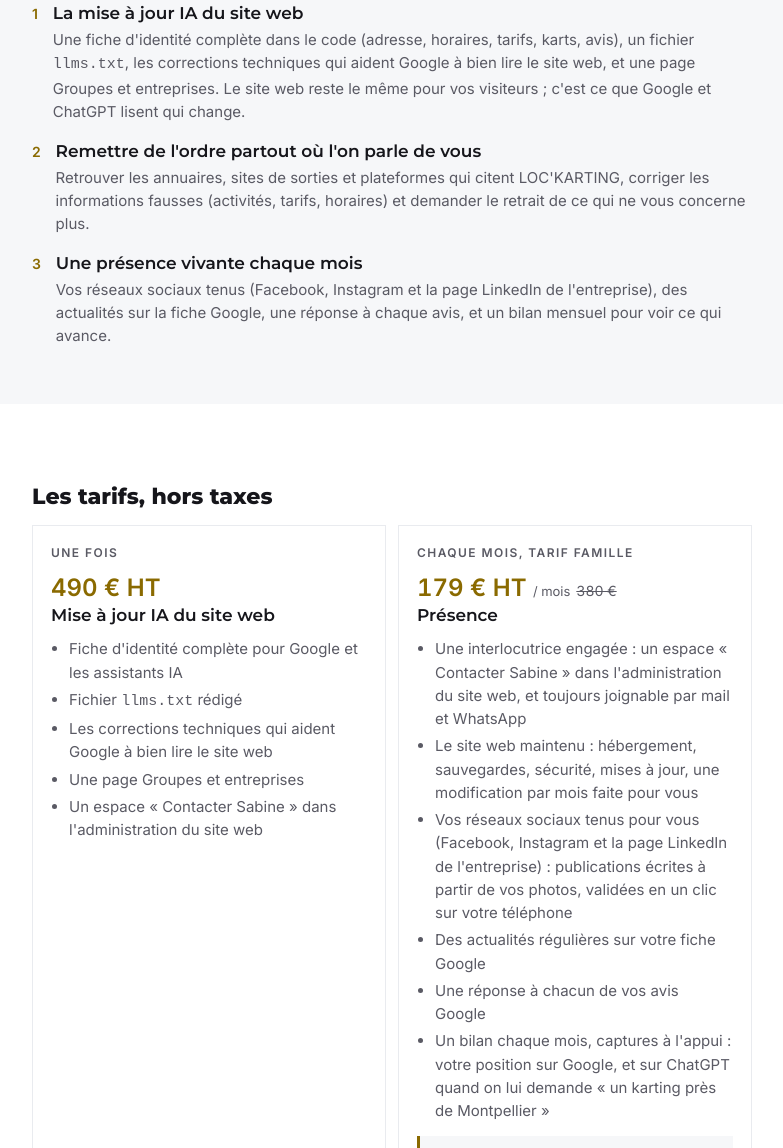
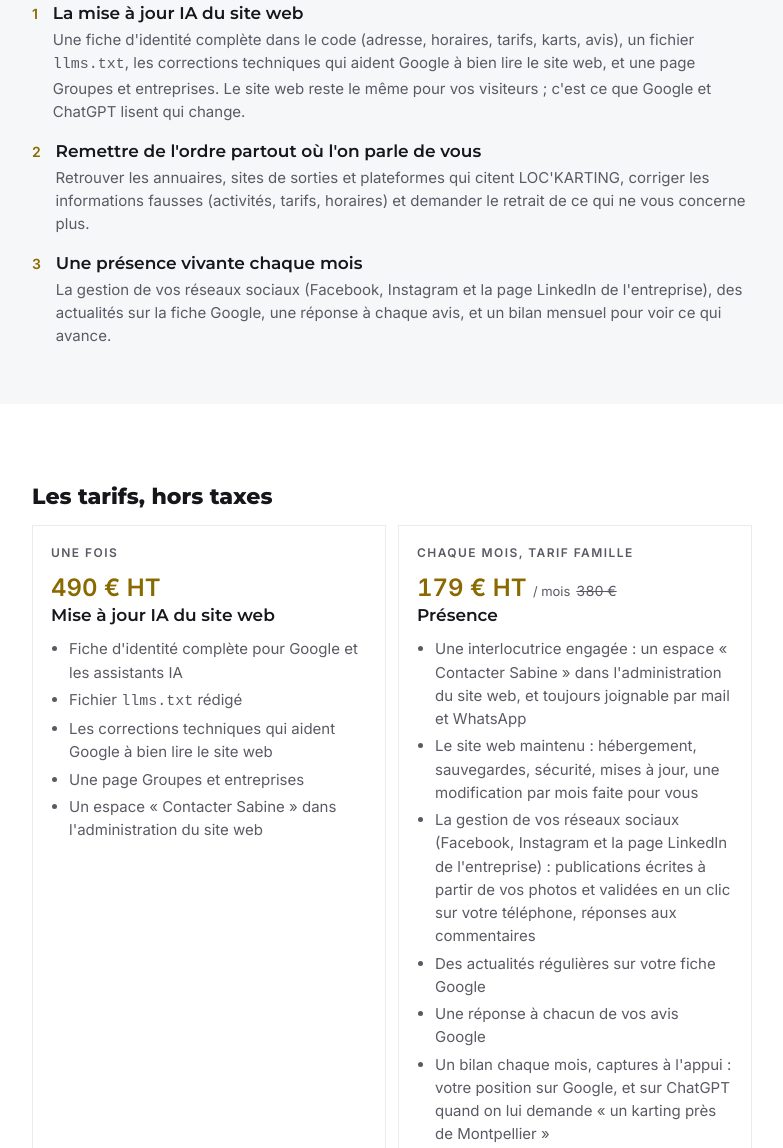
Before and after one commit to taggaddaaaa/LP_sabine, a plain HTML site: page audit/lockarting/index.html in a window 1280 px wide. Shown: the part 2022-3170 px from the top of the page, without its empty margins (248-1031 px from the left). Drawn offline with Linux system fonts and the light colour scheme.

Commit message:
audit pages: lockarting social media wording
Co-Authored-By: Claude Opus 5.5 <noreply@anthropic.com>
Claude-Session: https://claude.ai/code/session_01Kup81AJnRpHXNWMQD1vH7b

```diff
--- a/audit/lockarting/index.html
+++ b/audit/lockarting/index.html
@@ -109,7 +109,7 @@ footer a{color:var(--muted)}
   <div class="steps">
     <div class="step"><span class="n">1</span><div><h3>La mise à jour IA du site web</h3><p>Une fiche d'identité complète dans le code (adresse, horaires, tarifs, karts, avis), un fichier <code>llms.txt</code>, les corrections techniques qui aident Google à bien lire le site web, et une page Groupes et entreprises. Le site web reste le même pour vos visiteurs ; c'est ce que Google et ChatGPT lisent qui change.</p></div></div>
     <div class="step"><span class="n">2</span><div><h3>Remettre de l'ordre partout où l'on parle de vous</h3><p>Retrouver les annuaires, sites de sorties et plateformes qui citent LOC'KARTING, corriger les informations fausses (activités, tarifs, horaires) et demander le retrait de ce qui ne vous concerne plus.</p></div></div>
-    <div class="step"><span class="n">3</span><div><h3>Une présence vivante chaque mois</h3><p>Vos réseaux sociaux tenus (Facebook, Instagram et la page LinkedIn de l'entreprise), des actualités sur la fiche Google, une réponse à chaque avis, et un bilan mensuel pour voir ce qui avance.</p></div></div>
+    <div class="step"><span class="n">3</span><div><h3>Une présence vivante chaque mois</h3><p>La gestion de vos réseaux sociaux (Facebook, Instagram et la page LinkedIn de l'entreprise), des actualités sur la fiche Google, une réponse à chaque avis, et un bilan mensuel pour voir ce qui avance.</p></div></div>
   </div>
 </section></div></div>
 
@@ -117,7 +117,7 @@ footer a{color:var(--muted)}
   <h2>Les tarifs, hors taxes</h2>
   <div class="offer">
     <div class="plan"><div class="eyebrow">Une fois</div><div class="price">490 € HT</div><h3>Mise à jour IA du site web</h3><ul><li>Fiche d'identité complète pour Google et les assistants IA</li><li>Fichier <code>llms.txt</code> rédigé</li><li>Les corrections techniques qui aident Google à bien lire le site web</li><li>Une page Groupes et entreprises</li><li>Un espace « Contacter Sabine » dans l'administration du site web</li></ul></div>
-    <div class="plan"><div class="eyebrow">Chaque mois, tarif famille</div><div class="price">179 € HT <small>/ mois</small><span class="was">380 €</span></div><h3>Présence</h3><ul><li>Une interlocutrice engagée : un espace « Contacter Sabine » dans l'administration du site web, et toujours joignable par mail et WhatsApp</li><li>Le site web maintenu : hébergement, sauvegardes, sécurité, mises à jour, une modification par mois faite pour vous</li><li>Vos réseaux sociaux tenus pour vous (Facebook, Instagram et la page LinkedIn de l'entreprise) : publications écrites à partir de vos photos, validées en un clic sur votre téléphone</li><li>Des actualités régulières sur votre fiche Google</li><li>Une réponse à chacun de vos avis Google</li><li>Un bilan chaque mois, captures à l'appui : votre position sur Google, et sur ChatGPT quand on lui demande « un karting près de Montpellier »</li></ul><div class="guarantee"><b>Engagement 12 mois, garantie 90 jours.</b> Au bout de trois mois, je vous montre la mesure ; si rien n'a bougé, vous arrêtez là, sans rien devoir pour la suite.</div></div>
+    <div class="plan"><div class="eyebrow">Chaque mois, tarif famille</div><div class="price">179 € HT <small>/ mois</small><span class="was">380 €</span></div><h3>Présence</h3><ul><li>Une interlocutrice engagée : un espace « Contacter Sabine » dans l'administration du site web, et toujours joignable par mail et WhatsApp</li><li>Le site web maintenu : hébergement, sauvegardes, sécurité, mises à jour, une modification par mois faite pour vous</li><li>La gestion de vos réseaux sociaux (Facebook, Instagram et la page LinkedIn de l'entreprise) : publications écrites à partir de vos photos et validées en un clic sur votre téléphone, réponses aux commentaires</li><li>Des actualités régulières sur votre fiche Google</li><li>Une réponse à chacun de vos avis Google</li><li>Un bilan chaque mois, captures à l'appui : votre position sur Google, et sur ChatGPT quand on lui demande « un karting près de Montpellier »</li></ul><div class="guarantee"><b>Engagement 12 mois, garantie 90 jours.</b> Au bout de trois mois, je vous montre la mesure ; si rien n'a bougé, vous arrêtez là, sans rien devoir pour la suite.</div></div>
     <div class="plan"><div class="eyebrow">Chaque mois, l'intégrale</div><div class="price">380 € HT <small>/ mois</small></div><h3>Partout</h3><ul><li>Tout ce que contient Présence</li><li>Le grand ménage des plateformes : retrouver la cinquantaine d'annuaires, sites de sorties et plateformes qui citent LOC'KARTING, corriger vos informations et les tenir à jour</li><li>Une réponse à vos avis sur TripAdvisor et les autres plateformes</li><li>Une stratégie pour faire monter vos notes : demandes d'avis après chaque session, suivi des notes plateforme par plateforme</li><li>Un shooting photo sur place inclus chaque année, pour des réseaux sociaux et un site web toujours frais</li><li>Un sujet proposé chaque trimestre à la presse locale et aux agendas de sorties (la publication reste décidée par les rédactions)</li></ul><div class="guarantee"><b>Même engagement, même garantie.</b> Vous pouvez commencer par Présence et passer à Partout quand vous voulez : vous passez de 179 € à 380 € par mois, pas 179 + 380.</div></div>
   </div>
   <p style="margin-top:18px;color:var(--muted);font-size:15px">Le site web et le nom de domaine restent à vous. La formule Présence est au prix de Recommandé parce que c'est la famille ; sans cette remise, ce qu'elle contient se facture 380 € par mois.</p>
```
